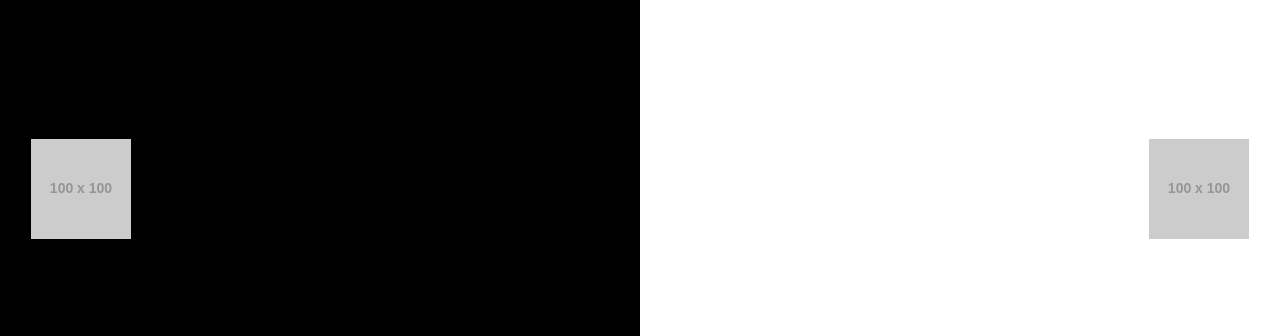
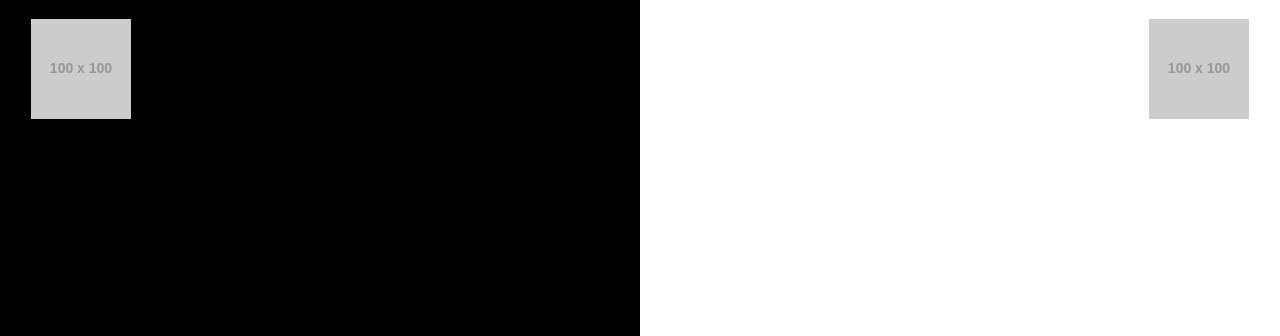
Before and after one commit to ProstoReals/seeyou.github.io, a plain HTML site: page index.html in a window 1280 px wide. Shown: the part 61-397 px from the top of the page. Drawn offline with nearby package versions, Linux system fonts and the light colour scheme; placeholder pictures from the web are drawn by us.

Commit message:
Update style.css

```diff
--- a/style.css
+++ b/style.css
@@ -19,13 +19,13 @@
 }
 .slide1 {
     position: absolute;
-    top: 200px;
-    left: 200px;
+    top: 10%;
+    left: 10%;
     display: block;
 }
 .slide2 {
     position: absolute;
-    top: 200px;
-    right: 200px;
+    top: 10%;
+    right: 10%;
     display: block;
 }
```
